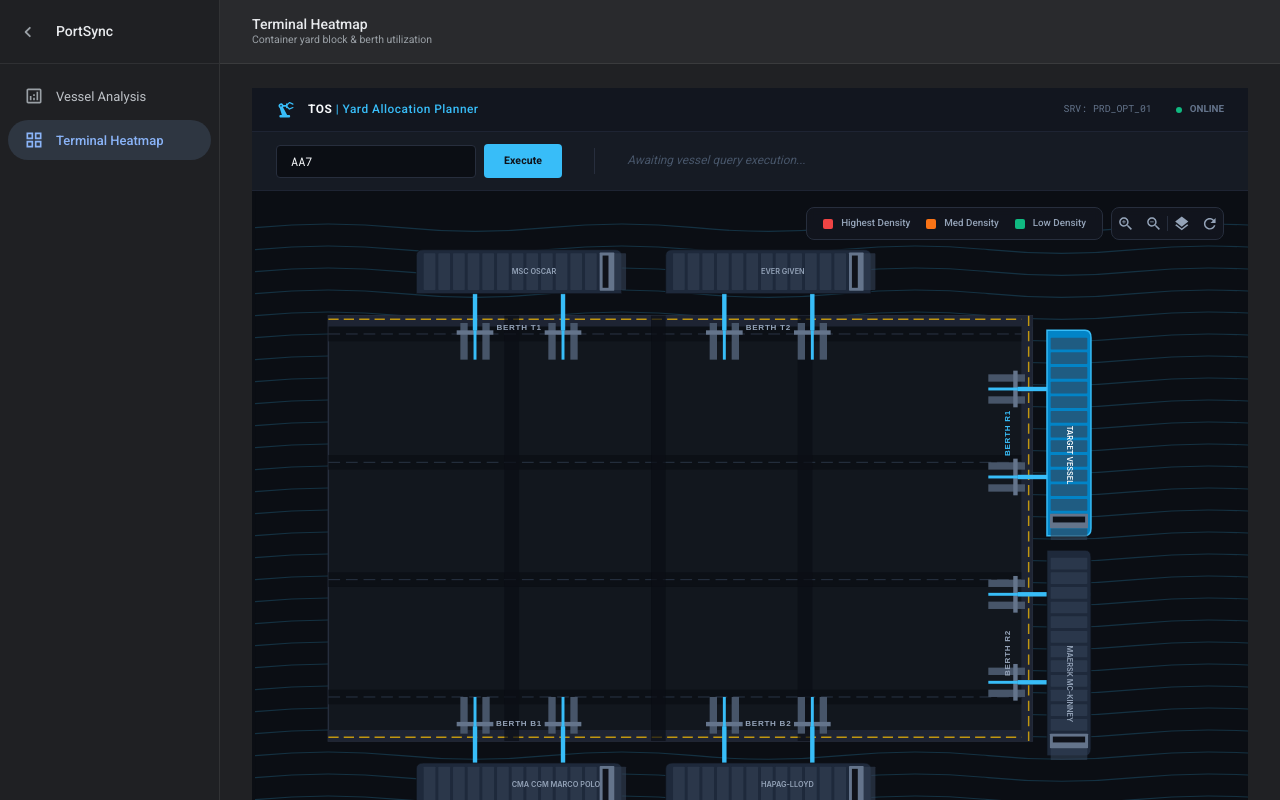
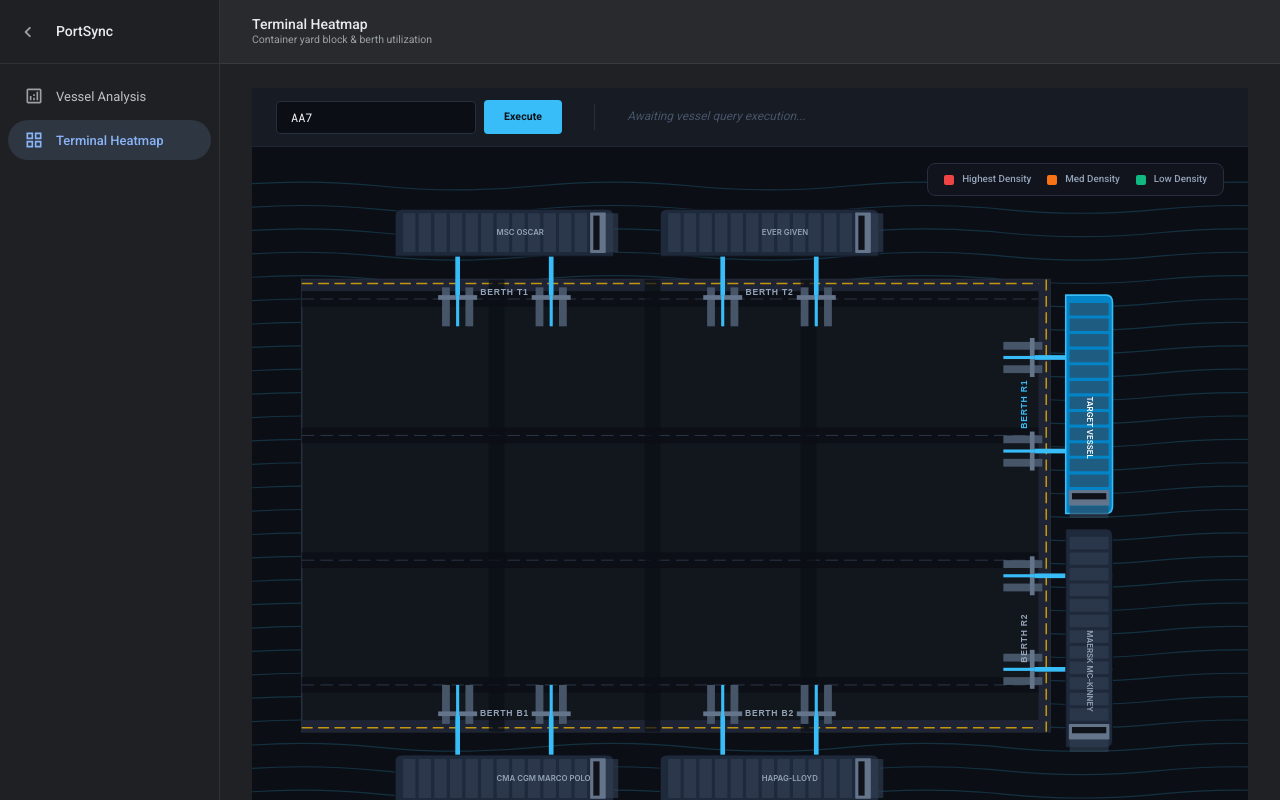
Before and after one commit to SHATHISH-07/port-system, a React app in the folder client/: page /heatmap in a window 1280 px wide. Built offline with nearby package versions, Linux system fonts and the light colour scheme; the HTML template or start-up script is replaced by a standard one; a web font is replaced by a local one.

Commit message:
feat: implement TerminalMap visualization page for vessel cargo density analysis

```diff
--- a/client/src/pages/TerminalMap.tsx
+++ b/client/src/pages/TerminalMap.tsx
@@ -1,13 +1,6 @@
 import { useState } from "react";
-import { Box, Typography, IconButton, Divider, Button, Tooltip } from "@mui/material";
-import {
-  ZoomIn,
-  ZoomOut,
-  Refresh,
-  Layers,
-  WarningAmberRounded,
-  PrecisionManufacturingRounded
-} from "@mui/icons-material";
+import { Box, Typography, Divider, Button } from "@mui/material";
+import { WarningAmberRounded } from "@mui/icons-material";
 import { api } from "../api/api";
 
 const W = "100%", H = "100%";
@@ -142,21 +135,7 @@ export default function TerminalMap() {
         .zone-block:hover { filter: brightness(1.3); }
       `}</style>
 
-      <Box sx={{ height: 44, bgcolor: "#12161f", borderBottom: "1px solid #1e2433", display: "flex", alignItems: "center", px: 3, justifyContent: "space-between", flexShrink: 0 }}>
-        <Box sx={{ display: "flex", alignItems: "center", gap: 1.5 }}>
-          <PrecisionManufacturingRounded sx={{ color: "#38bdf8", fontSize: 20 }} />
-          <Typography sx={{ fontSize: "0.85rem", fontWeight: 700, color: "#f8fafc", letterSpacing: "0.5px" }}>
-            TOS <span style={{ color: "#38bdf8", fontWeight: 500 }}>| Yard Allocation Planner</span>
-          </Typography>
-        </Box>
-        <Box sx={{ display: "flex", gap: 3, alignItems: "center" }}>
-          <Typography sx={{ fontSize: "0.7rem", color: "#64748b", fontFamily: "'Roboto Mono', monospace" }}>SRV: PRD_OPT_01</Typography>
-          <Box sx={{ display: "flex", alignItems: "center", gap: 1 }}>
-            <Box sx={{ width: 6, height: 6, borderRadius: "50%", bgcolor: "#10b981" }} />
-            <Typography sx={{ fontSize: "0.7rem", color: "#64748b", fontWeight: 600 }}>ONLINE</Typography>
-          </Box>
-        </Box>
-      </Box>
+
 
       <Box sx={{ bgcolor: "#161b24", borderBottom: "1px solid #1e2433", display: "flex", alignItems: "center", px: 3, py: 1.5, gap: 4, flexShrink: 0 }}>
         <Box sx={{ display: "flex", gap: 1, alignItems: "center" }}>
@@ -219,13 +198,6 @@ export default function TerminalMap() {
                 <Typography sx={{ fontSize: "0.7rem", color: "#94a3b8", fontWeight: 500 }}>{l}</Typography>
               </Box>
             ))}
-          </Box>
-          <Box sx={{ display: "flex", bgcolor: "rgba(18, 22, 31, 0.9)", backdropFilter: "blur(4px)", border: "1px solid #272e3d", borderRadius: 1 }}>
-            <Tooltip title="Zoom In"><IconButton size="small" sx={{ color: "#94a3b8" }}><ZoomIn fontSize="small" /></IconButton></Tooltip>
-            <Tooltip title="Zoom Out"><IconButton size="small" sx={{ color: "#94a3b8" }}><ZoomOut fontSize="small" /></IconButton></Tooltip>
-            <Divider orientation="vertical" flexItem sx={{ borderColor: "#272e3d", my: 1 }} />
-            <Tooltip title="Layers"><IconButton size="small" sx={{ color: "#94a3b8" }}><Layers fontSize="small" /></IconButton></Tooltip>
-            <Tooltip title="Reset"><IconButton size="small" sx={{ color: "#94a3b8" }}><Refresh fontSize="small" /></IconButton></Tooltip>
           </Box>
         </Box>
 
@@ -377,15 +349,6 @@ export default function TerminalMap() {
               );
             })}
 
-            <g transform="translate(1080,820)">
-              <circle cx="0" cy="0" r="24" fill="#0f1219" stroke="#272e3d" strokeWidth="2" />
-              <text x="0" y="-10" fill="#ef4444" fontSize="10" fontWeight="800" fontFamily="sans-serif" textAnchor="middle">N</text>
-              <text x="0" y="17" fill="#94a3b8" fontSize="9" fontFamily="sans-serif" textAnchor="middle">S</text>
-              <text x="16" y="4" fill="#94a3b8" fontSize="9" fontFamily="sans-serif" textAnchor="middle">E</text>
-              <text x="-16" y="4" fill="#94a3b8" fontSize="9" fontFamily="sans-serif" textAnchor="middle">W</text>
-              <line x1="0" y1="-6" x2="0" y2="-18" stroke="#ef4444" strokeWidth="2.5" />
-              <line x1="0" y1="6" x2="0" y2="18" stroke="#475569" strokeWidth="2" />
-            </g>
           </svg>
         </Box>
       </Box>
```
